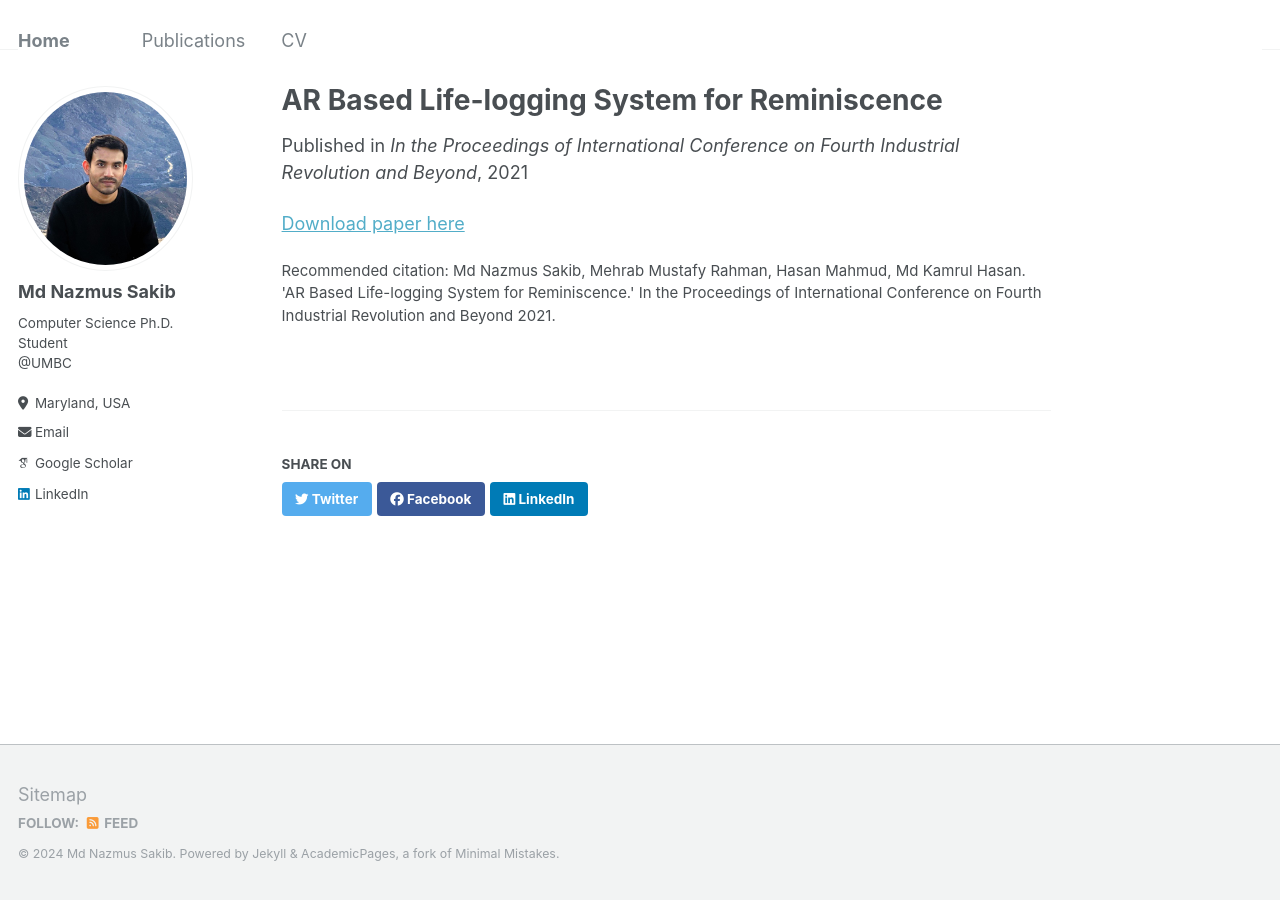
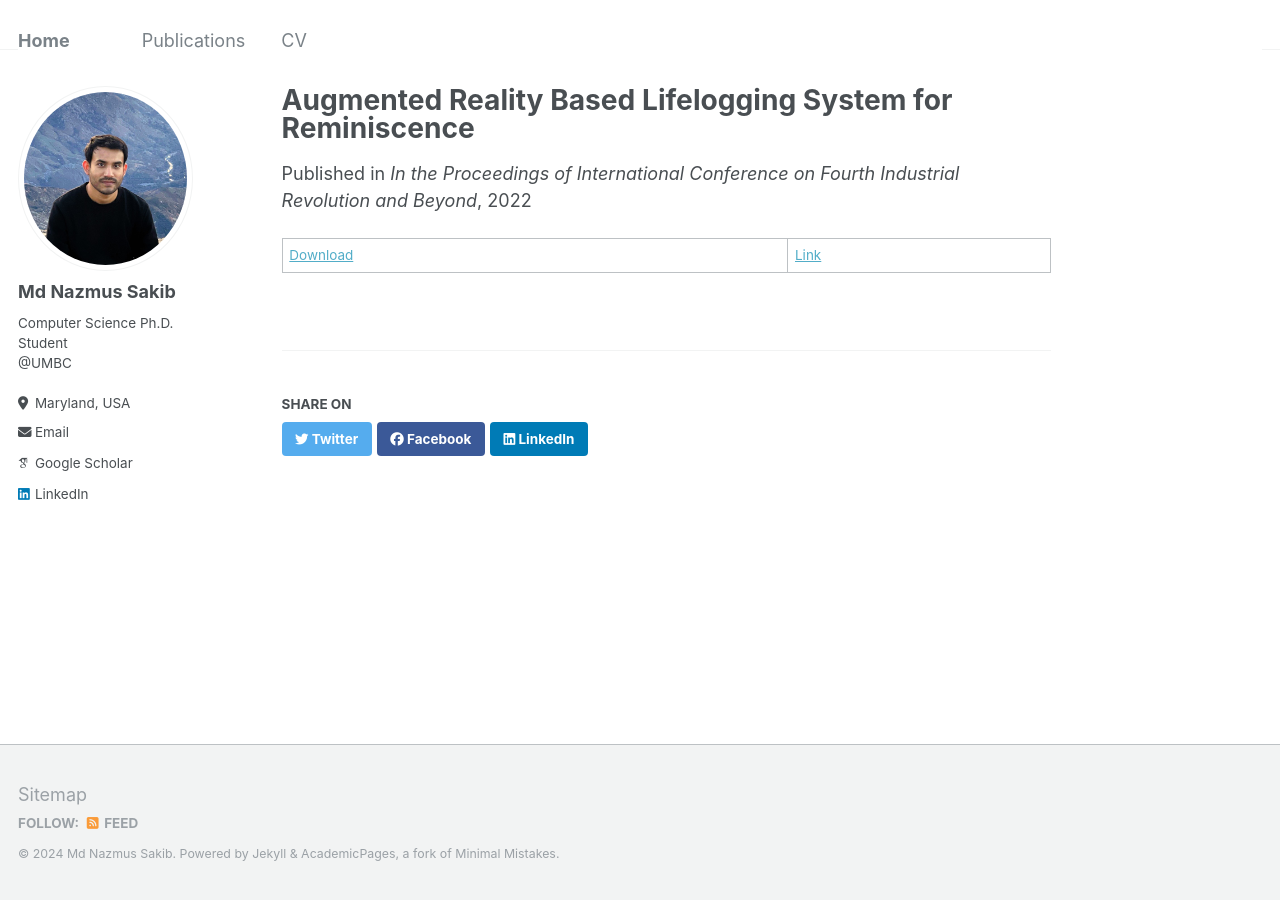
Before and after one commit to mnazmussakib/mnazmussakib.github.io, a Jekyll site: the page built from _publications/2009-10-01-paper-title-number-1.md, in a window 1280 px wide. Built offline with Jekyll 4.4.1, drawn with Linux system fonts in a browser that asks for light colours; some web fonts are replaced.

Commit message:
change 9

```diff
--- a/_includes/archive-single.html
+++ b/_includes/archive-single.html
@@ -52,10 +52,10 @@
     <p class="archive__item-excerpt" itemprop="description"><p>{{ post.excerpt | markdownify | remove: '<p>' | remove: '</p>' }}<strong><a href="{{ base_path }}{{ post.url }}" rel="permalink"> Read more</a></strong></p></p>
     {% endif %}
 
-    {% if post.citation and post.paperurl %}
+    <!-- {% if post.citation and post.paperurl %}
       <p>Recommended citation: {{ post.citation }} <a href="{{ post.paperurl }}">{{ post.paperurl }}</a></p>
     {% elsif post.citation %}
-      <p>Recommended citation: {{ post.citation }} </p>
+      <p>Recommended citation: {{ post.citation }} </p> -->
     {% elsif post.paperurl %}
       <p class="wordwrap">Download <a href=" {{ post.paperurl }} ">here</a></p>
     {% endif %}
--- a/_layouts/single.html
+++ b/_layouts/single.html
@@ -47,11 +47,11 @@ layout: default
       <section class="page__content" itemprop="text">
         {{ content }}
 
-        {% if page.citation and page.paperurl %}
+        <!-- {% if page.citation and page.paperurl %}
           <p style="font-size: smaller">Recommended citation: {{ page.citation }} <a href="{{ page.paperurl }}"><u>{{ page.paperurl }}</u></a></p>
         {% elsif page.citation %}
           <p style="font-size: smaller">Recommended citation: {{ page.citation }} </p>
-        {% endif %}
+        {% endif %} -->
 
         {% if page.link %}<div><a href="{{ page.link }}" class="btn">{{ site.data.ui-text[site.locale].ext_link_label | default: "Direct Link" }}</a></div>{% endif %}
       </section>
--- a/_publications/2009-10-01-paper-title-number-1.md
+++ b/_publications/2009-10-01-paper-title-number-1.md
@@ -1,11 +1,11 @@
 ---
-title: "AR Based Life-logging System for Reminiscence"
+title: "Augmented Reality Based Lifelogging System for Reminiscence"
 collection: publications
 permalink: /publication/AR_paper
-date: 2021-11-01
+date: 2022-11-01
 venue: "In the Proceedings of International Conference on Fourth Industrial Revolution and Beyond"
 # paperurl: "http:/mnazmussakib.github.io/files/AR_Paper.pdf"
 citation: "Md Nazmus Sakib, Mehrab Mustafy Rahman, Hasan Mahmud, Md Kamrul Hasan. 'AR Based Life-logging System for Reminiscence.' In the Proceedings of International Conference on Fourth Industrial Revolution and Beyond 2021."
 ---
 
-[Download paper here](http:/mnazmussakib.github.io/files/AR_Paper.pdf)
+[Download](http:/mnazmussakib.github.io/files/AR_Paper.pdf) | [Link](https://link.springer.com/chapter/10.1007/978-981-19-2445-3_34)
```
